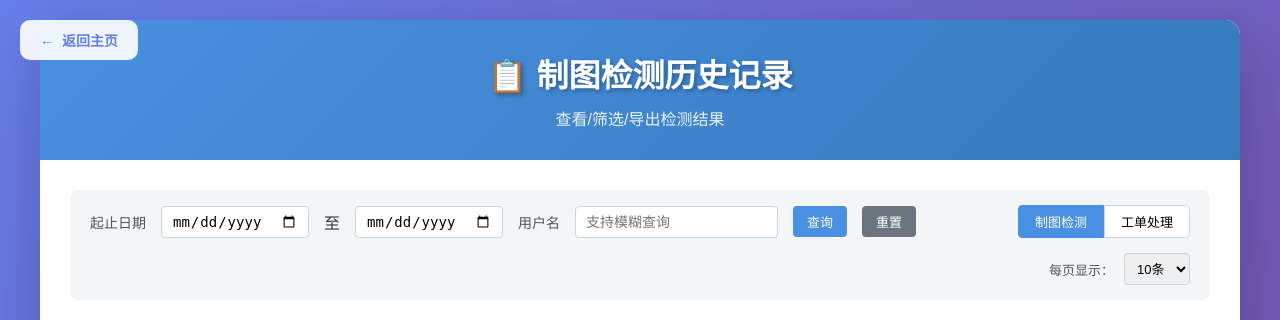
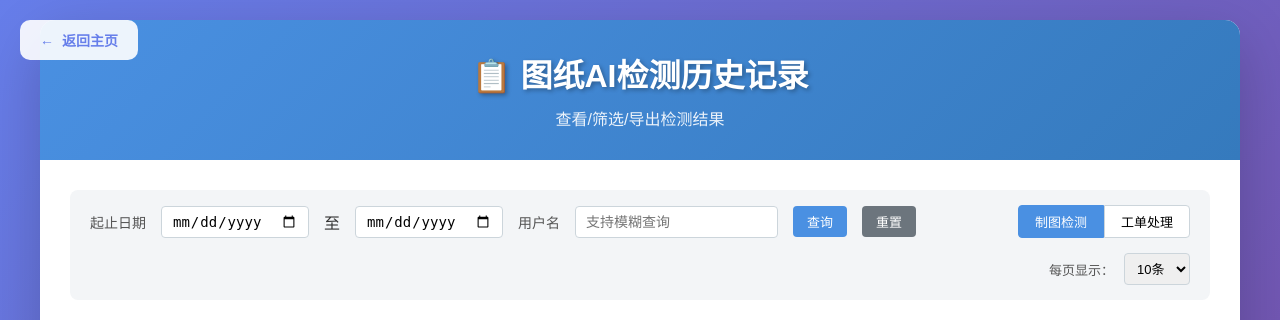
Before and after one commit to T0matoJuice/Angel, a Flask app: page /drawing/history in a window 1280 px wide. Shown: the top 320 px of the page. Run offline with Flask 3, Linux system fonts and the light colour scheme; the visitor is signed in with stand-in values (Sample User, id 1); data that the repository does not hold is empty; parts of the project's set-up code (start-up, migrations or seed data) failed here and were passed over.

Commit message:
制图检测页面修改
制图检测的统计报表页面现在点击返回键会直接在当前页面返回到上一级而不是弹出新页面到上一级，修改了制历史记录页面的字段

```diff
--- a/LLM_Detect_master/LLM_Detect_master/LLM_Detection_System/templates/drawing_chats.html
+++ b/LLM_Detect_master/LLM_Detect_master/LLM_Detection_System/templates/drawing_chats.html
@@ -355,7 +355,7 @@
     <div class="container">
         <!-- 顶部操作区 -->
         <div class="header">
-            <a href="/drawing" class="back-btn">
+            <a href="/drawing" class="back-btn" target="_self" rel="noopener">
                 <span>←</span>
                 <span>返回制图检测系统</span>
             </a>
--- a/LLM_Detect_master/LLM_Detect_master/LLM_Detection_System/templates/drawing_history.html
+++ b/LLM_Detect_master/LLM_Detect_master/LLM_Detection_System/templates/drawing_history.html
@@ -579,7 +579,7 @@
 
     <div class="container">
         <div class="header">
-            <h1>📋 制图检测历史记录</h1>
+            <h1>📋 图纸AI检测历史记录</h1>
             <p>查看/筛选/导出检测结果</p>
         </div>
 
@@ -690,7 +690,7 @@
             const title = document.querySelector('.header h1');
             const subtitle = document.querySelector('.header p');
             if (type === 'drawing') {
-                title.textContent = '📋 制图检测历史记录';
+                title.textContent = '📋 图纸AI检测历史记录';
                 subtitle.textContent = '查看/筛选/导出检测结果';
                 document.getElementById('usernameCol').style.display = 'table-cell';
                 emptyTr.innerHTML = `
```
